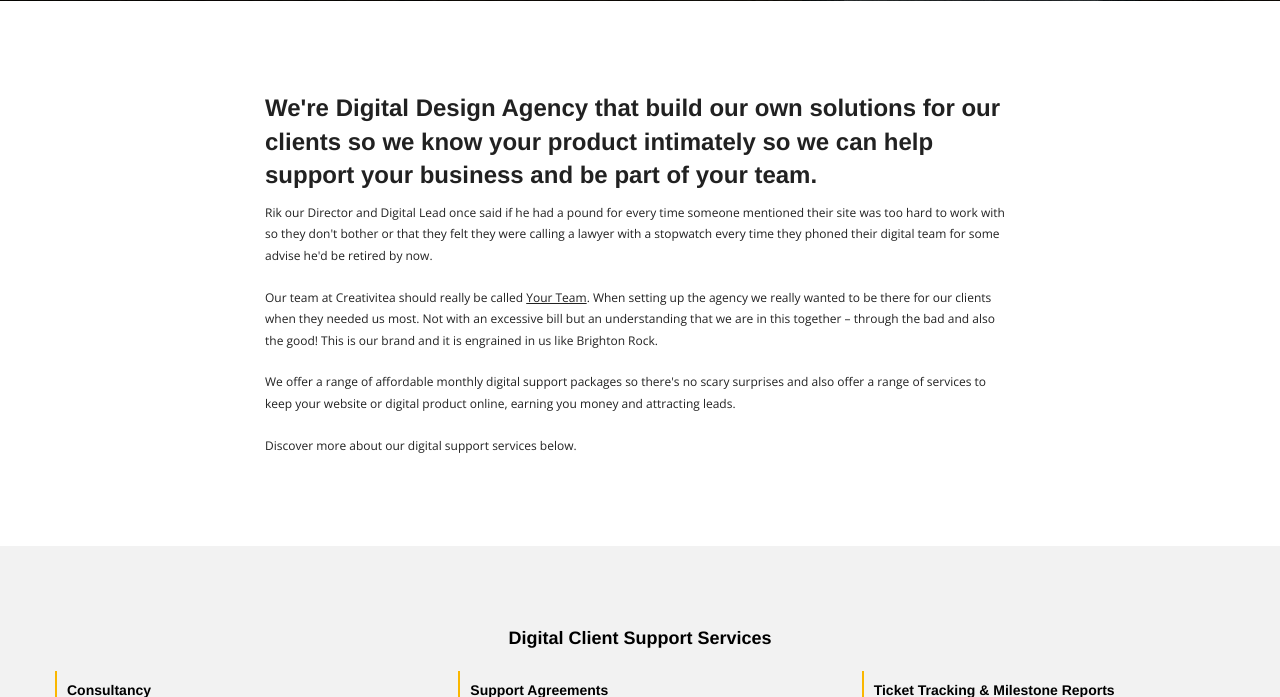
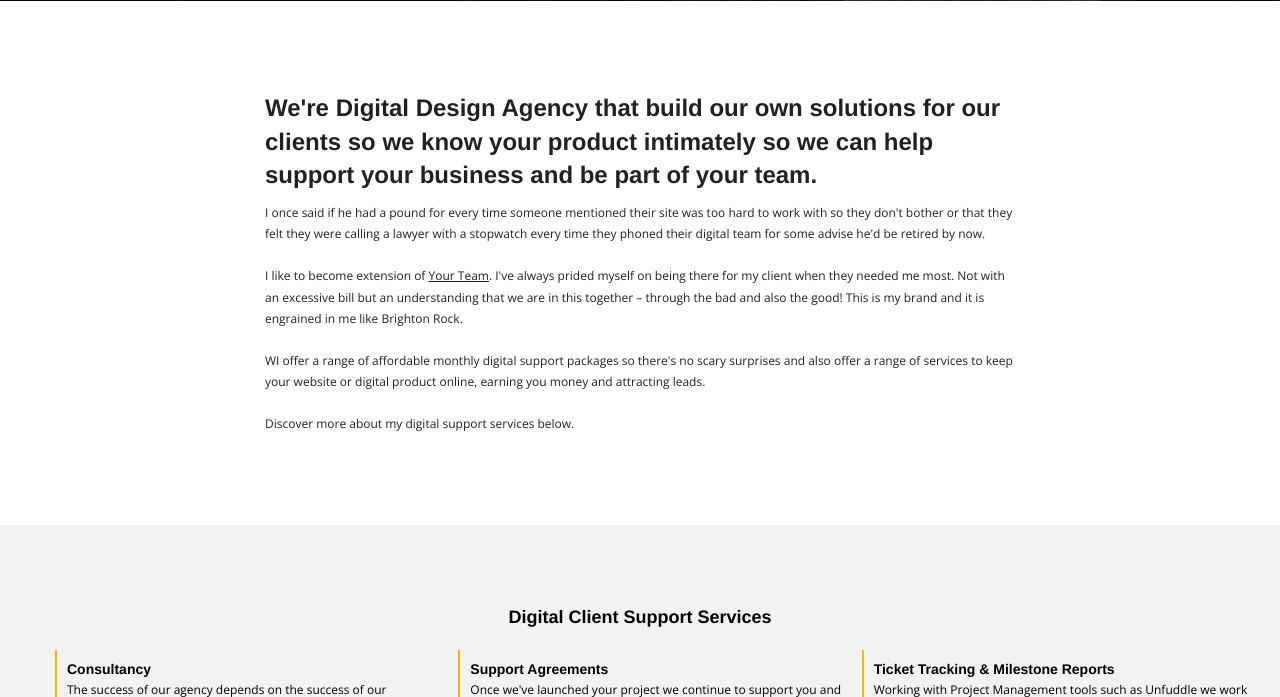
Before and after one commit to tea2sugars/richardbarwick, a PHP site: page /support in a window 1280 px wide. Shown: the part 622-1319 px from the top of the page. Run offline with PHP 8.4, Linux system fonts and the light colour scheme; some libraries are stand-ins or nearby versions; some web fonts are replaced.

Commit message:
services page

```diff
--- a/support.php
+++ b/support.php
@@ -7,7 +7,7 @@
     <meta name="description" content="A London, Surrey & Suffolk based Website Design Agency working to support our clients with elegant design and excellent client services.">
     <meta name="author" content="">
 
-    <title>Web Design Business Support | Website Design Agency | Creativitea</title>
+    <title>Web Design Business Support | Rik Barwick</title>
 
     <?php include( 'assets/php/includes/head-css.html');?>
 
@@ -74,11 +74,11 @@
                         <article>
 
                             <h3>We're Digital Design Agency that build our own solutions for our clients so we know your product intimately so we can help support your business and be part of your team.</h3>
-                            <p>Rik our Director and Digital Lead once said if he had a pound for every time someone mentioned their site was too hard to work with so they don't bother or that they felt they were calling a lawyer with a stopwatch every time they phoned their digital team for some advise he'd be retired by now.</p>
+                            <p>I once said if he had a pound for every time someone mentioned their site was too hard to work with so they don't bother or that they felt they were calling a lawyer with a stopwatch every time they phoned their digital team for some advise he'd be retired by now.</p>
 
-                            <p>Our team at Creativitea should really be called <u>Your Team</u>. When setting up the agency we really wanted to be there for our clients when they needed us most. Not with an excessive bill but an understanding that we are in this together – through the bad and also the good! This is our brand and it is engrained in us like Brighton Rock.</p>
-                            <p>We offer a range of affordable monthly digital support packages so there's no scary surprises and also offer a range of services to keep your website or digital product online, earning you money and attracting leads.</p>
-                            <p id="web-services">Discover more about our digital support services below.</p>
+                            <p>I like to become extension of <u>Your Team</u>. I've always prided myself on being there for my client when they needed me most. Not with an excessive bill but an understanding that we are in this together – through the bad and also the good! This is my brand and it is engrained in me like Brighton Rock.</p>
+                            <p>WI offer a range of affordable monthly digital support packages so there's no scary surprises and also offer a range of services to keep your website or digital product online, earning you money and attracting leads.</p>
+                            <p id="web-services">Discover more about my digital support services below.</p>
                         </article>
                     </div>
                 </div>
```
